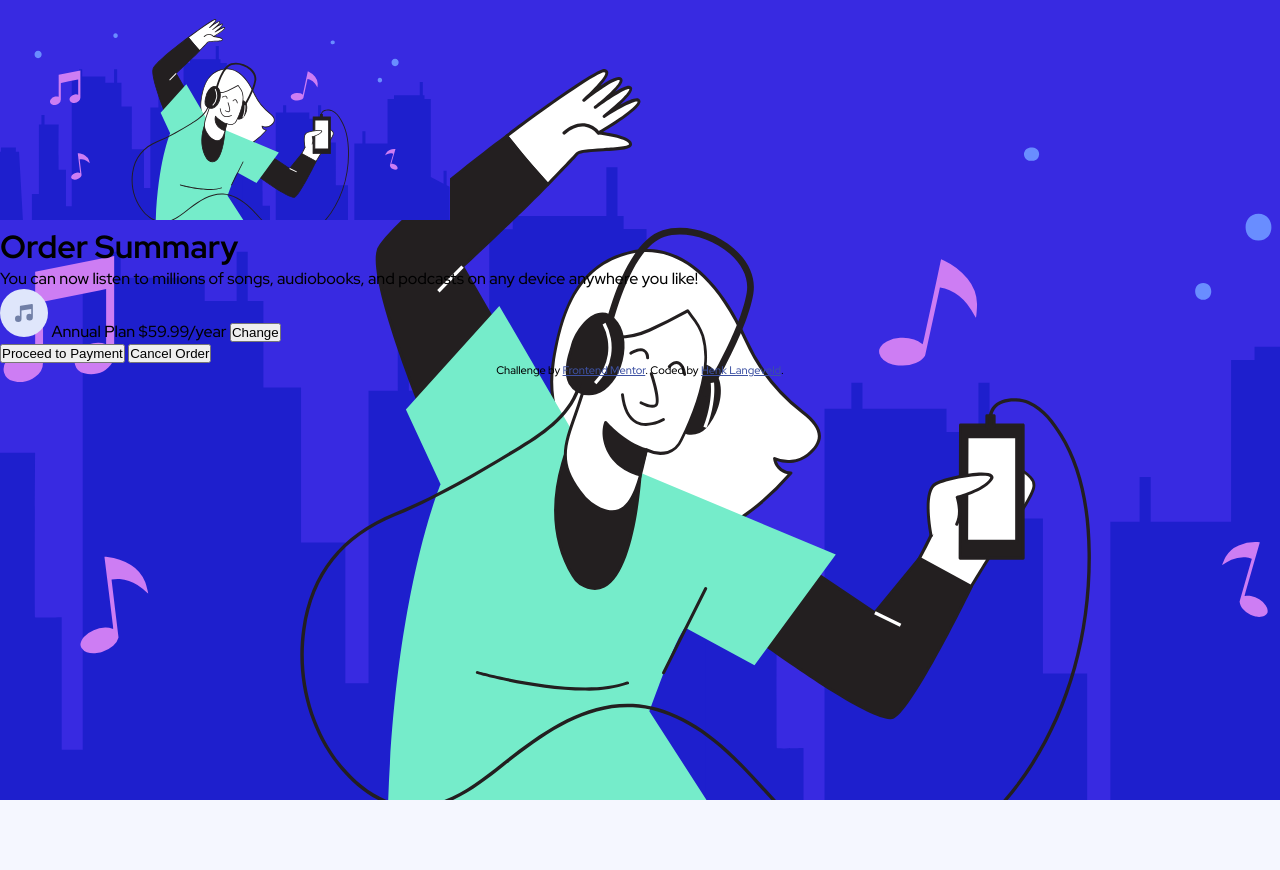
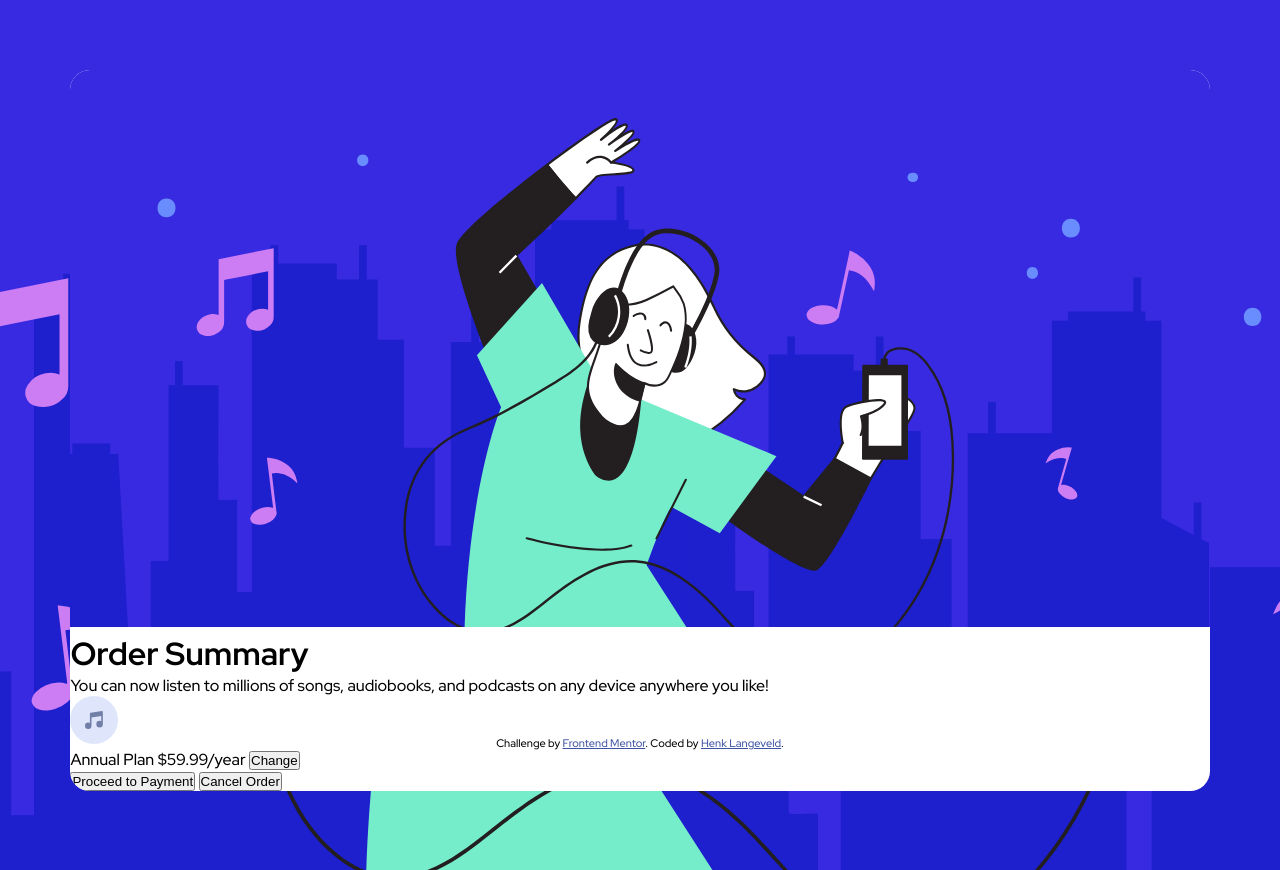
Before and after one commit to HenkLangeveld/order-summary, a website: page index.html in a window 1280 px wide. Before the commit the page ends 800 px from the top, so only its background shows below. Drawn offline with Linux system fonts and the light colour scheme; files whose address does not match are found by name.

Commit message:
adds styling for the dimensions of the card

```diff
--- a/index.html
+++ b/index.html
@@ -26,6 +26,10 @@
       .attribution {
         font-size: 11px;
         text-align: center;
+        position: absolute;
+        /* top: 90%; */
+        bottom: 50px;
+        width: 100%;
       }
       .attribution a {
         color: hsl(228, 45%, 44%);
@@ -46,7 +50,9 @@
       </p>
 
       <div class="plan">
-        <img src="./images/icon-music.svg" alt="Circle with music note" />
+        <div class="icon">
+          <img src="./images/icon-music.svg" alt="Circle with music note" />
+        </div>
         Annual Plan $59.99/year
         <button>Change</button>
       </div>
--- a/scss/main.scss
+++ b/scss/main.scss
@@ -24,5 +24,22 @@ body {
   background-position: center;
   background-repeat: no-repeat;
   background-size: cover;
-  background-color: $neutral-very-pale;
+  background-color: $primary-pale;
 }
+
+img {
+  width: 100%;
+}
+
+.card {
+  width: 89%;
+  min-height: 570px;
+  margin: 70px auto;
+  background-color: white;
+  border-radius: 20px;
+  overflow: hidden;
+}
+
+.icon {
+  width: 48px;
+}
```
Also changed, not shown: public/css/main.css.
